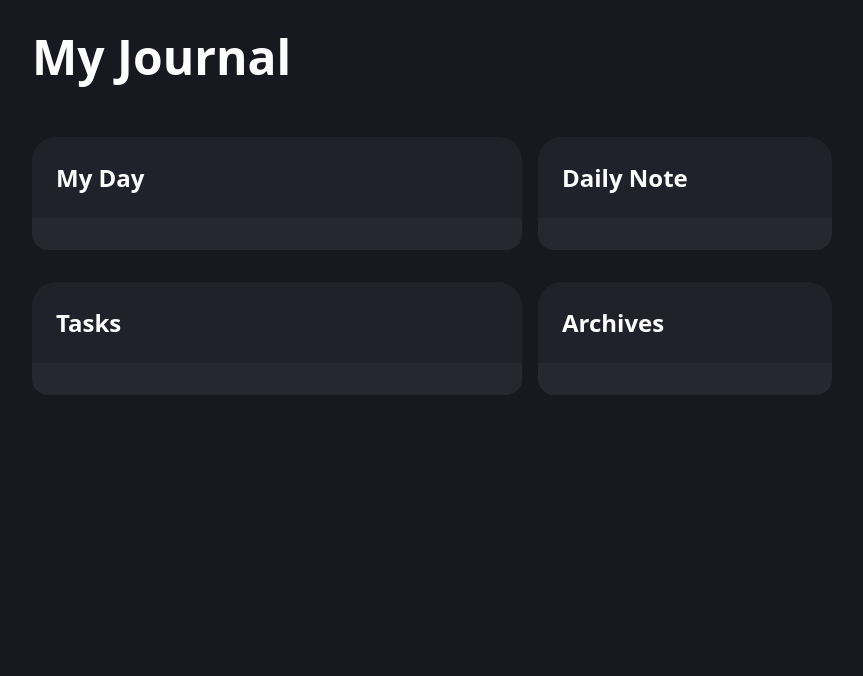
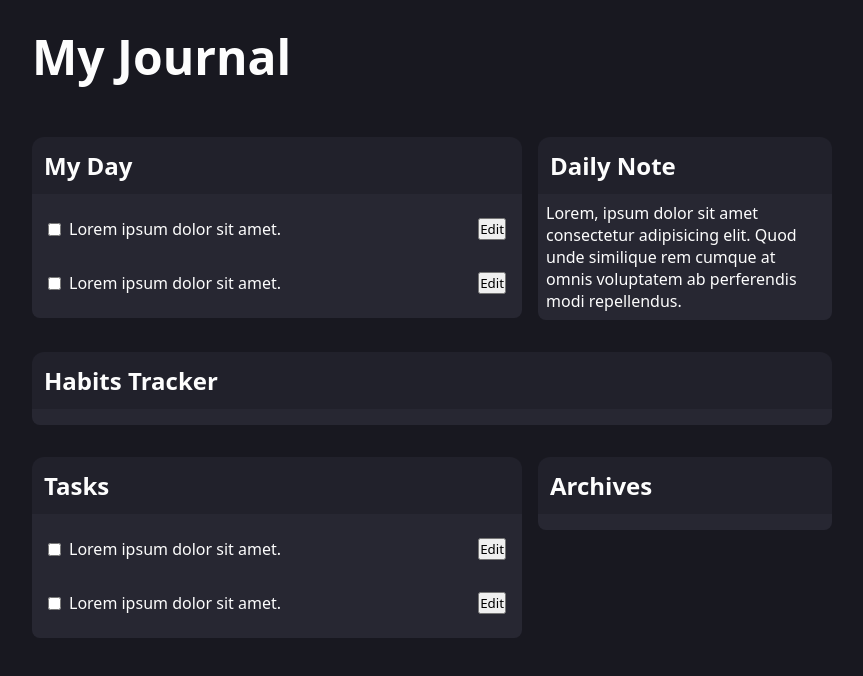
Before and after one commit to Bahree669/journaly, a plain HTML site: page index.html in a window 1280 px wide. Shown: the whole page, without its empty margins (208-1071 px from the left). Drawn offline with Linux system fonts and the light colour scheme.

Commit message:
Added task_card element and note element in html and styled it with css

```diff
--- a/index.html
+++ b/index.html
@@ -8,14 +8,27 @@
         <link rel="stylesheet" href="style.css" />
     </head>
     <body>
-        <header class="header mx-width"><h1 class="header_title">My Journal</h1></header>
+        <header class="header mx-width">
+            <h1 class="header_title">My Journal</h1>
+        </header>
         <main class="main_container mx-width">
             <section class="grid">
                 <!-- TODO SECTION -->
                 <article class="todo-section">
                     <header class="section_title"><h4>My Day</h4></header>
 
-                    <section class="content"></section>
+                    <section class="content task_container">
+                        <div class="task_card">
+                            <input type="checkbox" />
+                            <h6>Lorem ipsum dolor sit amet.</h6>
+                            <button>Edit</button>
+                        </div>
+                        <div class="task_card">
+                            <input type="checkbox" />
+                            <h6>Lorem ipsum dolor sit amet.</h6>
+                            <button>Edit</button>
+                        </div>
+                    </section>
                 </article>
                 <!-- END OF TODO SECTION -->
 
@@ -23,16 +36,45 @@
                 <article class="note-section">
                     <header class="section_title"><h4>Daily Note</h4></header>
 
-                    <section class="content"></section>
+                    <section class="content daily_note">
+                        <div class="note">
+                            <p>
+                                Lorem, ipsum dolor sit amet consectetur adipisicing elit. Quod unde similique rem cumque
+                                at omnis voluptatem ab perferendis modi repellendus.
+                            </p>
+                        </div>
+                    </section>
                 </article>
                 <!-- END OF NOTE SECTION -->
             </section>
+
+            <section>
+                <article class="habit-section">
+                    <header class="section_title">
+                        <h4>Habits Tracker</h4>
+                    </header>
+
+                    <section class="content"></section>
+                </article>
+            </section>
+
             <section class="grid">
                 <!-- TASK SECTION -->
                 <article class="activeTodo-section">
                     <header class="section_title"><h4>Tasks</h4></header>
 
-                    <section class="content"></section>
+                    <section class="content task_container">
+                        <div class="task_card">
+                            <input type="checkbox" />
+                            <h6>Lorem ipsum dolor sit amet.</h6>
+                            <button>Edit</button>
+                        </div>
+                        <div class="task_card">
+                            <input type="checkbox" />
+                            <h6>Lorem ipsum dolor sit amet.</h6>
+                            <button>Edit</button>
+                        </div>
+                    </section>
                 </article>
                 <!-- END OF TASK SECTION -->
 
--- a/style.css
+++ b/style.css
@@ -32,6 +32,26 @@ body {
     font-family: var(--font-family);
 }
 
+::-webkit-scrollbar {
+    width: 4px;
+}
+
+/* Track */
+::-webkit-scrollbar-track {
+    background: var(--cc-dark-80);
+}
+
+/* Handle */
+::-webkit-scrollbar-thumb {
+    background: var(--cc-red-100);
+    border-radius: 100em;
+}
+
+/* Handle on hover */
+::-webkit-scrollbar-thumb:hover {
+    background: var(--c-accent-darkBlue-two);
+}
+
 /* ======================== */
 /* TYPOGRAPHY */
 /* ======================== */
@@ -43,9 +63,9 @@ body {
 .section_title {
     font-size: 1.5rem;
     color: var(--cc-white-100);
-    padding: 1em;
+    padding: 0.5em;
     background: var(--cc-dark-90);
-    border-radius: 1em 1em 0 0;
+    border-radius: 0.5em 0.5em 0 0;
 }
 
 button,
@@ -75,9 +95,18 @@ input {
 }
 
 .content {
-    padding: 1em;
+    padding: 0.5em;
     background: var(--cc-dark-80);
-    border-radius: 0 0 1em 1em;
+    border-radius: 0 0 0.5em 0.5em;
+}
+
+.task_container {
+    display: flex;
+    flex-direction: column;
+
+    max-height: 400px;
+    overflow: hidden;
+    overflow-y: auto;
 }
 
 /* ======================== */
@@ -89,17 +118,53 @@ input {
 }
 
 /* ======================== */
-/* RESET */
+/* TASKS CARD */
 /* ======================== */
+.task_card {
+    display: flex;
+    align-items: center;
+    padding: 1em 0.5em;
+}
+
+.task_card h6 {
+    font-size: 1rem;
+    color: var(--cc-white-100);
+    font-weight: normal;
+    margin-left: 0.5em;
+}
+
+.task_card button {
+    margin-left: auto;
+}
+
+/* ======================== */
+/* GENERAL INPUT STYLING */
+/* ======================== */
+input[type="checkbox"] {
+    color: var(--cc-purple-100);
+    cursor: pointer;
+}
+
+/* ======================== */
+/* DAILY NOTES */
+/* ======================== */
+.daily_note {
+    display: flex;
+    flex-direction: column;
+    row-gap: 1em;
+}
+
+.note {
+    color: var(--cc-white-100);
+    font-size: 1rem;
+    max-height: 400px;
+    overflow: hidden;
+    overflow-y: auto;
+}
+
 /* ======================== */
 /* RESET */
 /* ======================== */
 /* ======================== */
 /* RESET */
 /* ======================== */
-/* ======================== */
-/* RESET */
-/* ======================== */
-/* ======================== */
-/* RESET */
-/* ======================== */
```
